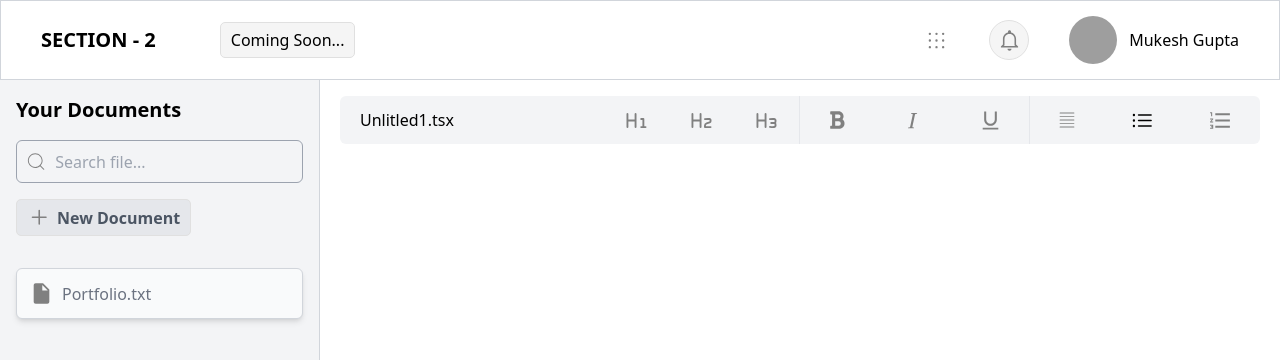
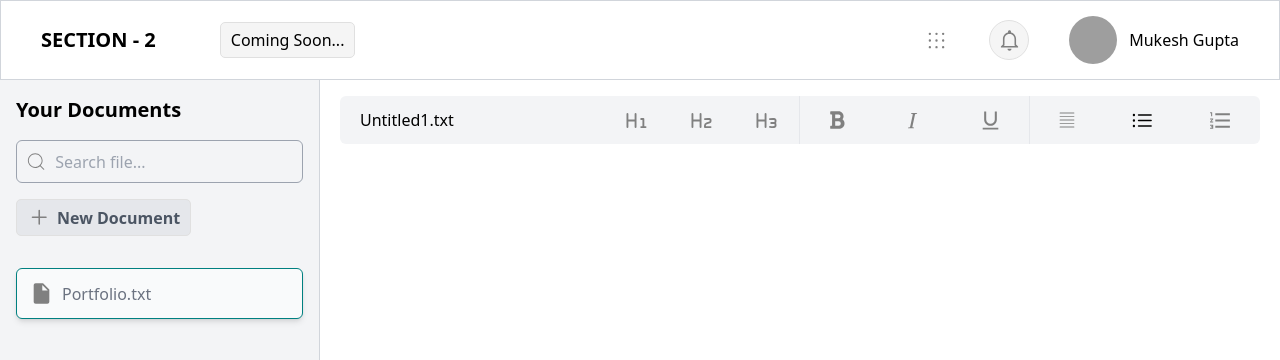
Before and after one commit to maitybiky/realtime-text-editor, a Next.js app: page / in a window 1280 px wide. Shown: the top 360 px of the page. Built offline with nearby package versions, Linux system fonts and the light colour scheme; grey boxes are pictures that could not be loaded.

Commit message:
me all rounder

```diff
--- a/src/app/globals.css
+++ b/src/app/globals.css
@@ -37,3 +37,9 @@
   cursor: pointer;
   transition: all 0.3s;
 }
+
+.active_file{
+  border: 1px solid teal;
+  color: teal;
+  fill: teal;
+}
--- a/src/components/EditTools.jsx
+++ b/src/components/EditTools.jsx
@@ -1,4 +1,6 @@
-import React from "react";
+"use client"
+
+import React, { useState } from "react";
 import { HiMiniH1, HiMiniH2, HiMiniH3 } from "react-icons/hi2";
 import { FaBold } from "react-icons/fa";
 import { BsTypeItalic } from "react-icons/bs";
@@ -8,10 +10,19 @@ import { HiOutlineListBullet } from "react-icons/hi2";
 import { MdOutlineFormatListNumbered } from "react-icons/md";
 
 const EditTools = () => {
+  const [fileName, setFileName] = useState("Untitled1.txt");
+
   return (
     <div className="flex flex-row justify-between w-full h-12 bg-gray-100 rounded-md">
       <div className="flex flex-row w-[50%] gap-28 items-center justify-between px-5 border-r border-gray-200">
-        <p className="w-[50%]">Unlitled1.tsx</p>
+        {/* <p className="w-[50%]">Unlitled1.tsx</p> */}
+        <input
+          type="text"
+          value={fileName}
+          onChange={(e) => setFileName(e.target.value)}
+          className="w-[50%] bg-transparent outline-none border-none"
+          placeholder="Untitled1.txt"
+        />
         <div className="flex flex-row justify-around items-center gap-10 w-[50%]">
           <HiMiniH1 fill="gray" size={25} />
           <HiMiniH2 fill="gray" size={25} />
--- a/src/components/Sidebar.jsx
+++ b/src/components/Sidebar.jsx
@@ -24,7 +24,7 @@ const Sidebar = () => {
         </li>
       </ul>
       <ul className="flex flex-col w-full gap-2 p-4 h-full overflow-y-auto">
-        <li className="flex justify-start gap-2 items-center bg-gray-50 p-3 shadow-md rounded-md border border-gray-300 cursor-pointer">
+        <li className="active_file flex justify-start gap-2 items-center bg-gray-50 p-3 shadow-md rounded-md border border-gray-300 cursor-pointer">
           <IoMdDocument fill="gray" size={25} />
           <span className="text-gray-500">Portfolio.txt</span>
         </li>
```
